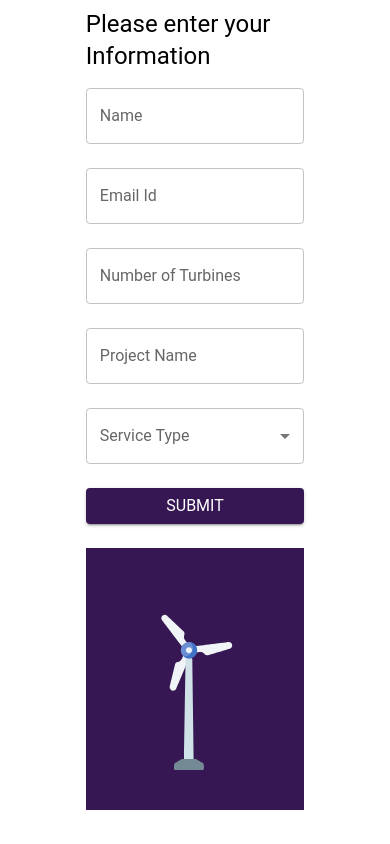
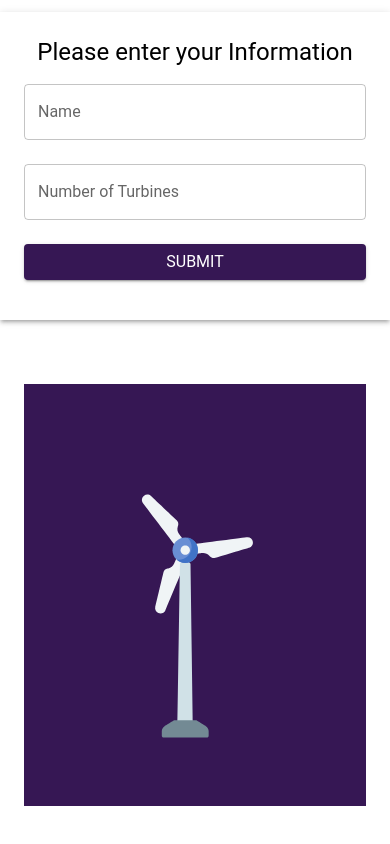
Before and after one commit to shashankanp/React-WindP_Project, a React (Create React App) app: page / in a window 390 px wide. Built offline with nearby package versions, Linux system fonts and the light colour scheme.

Commit message:
Working.Need to fix mobile resp and need to implement new idea

```diff
--- a/src/App.js
+++ b/src/App.js
@@ -6,6 +6,7 @@ const theme = createTheme({
   palette: {
     primary: {
       main: "#361754",
+      lighter: "#361754BF",
     },
     secondary: {
       main: "#fbcc34",
--- a/src/components/Form.jsx
+++ b/src/components/Form.jsx
@@ -1,55 +1,66 @@
-import React from "react";
+import React, { useState } from "react";
 import {
   Box,
   Stack,
   Typography,
   Button,
+  TextField,
   Container,
-  Input,
-  TextField,
 } from "@mui/material";
 import { useForm } from "react-hook-form";
-import InputLabel from "@mui/material/InputLabel";
-import MenuItem from "@mui/material/MenuItem";
-import FormControl from "@mui/material/FormControl";
-import Select from "@mui/material/Select";
 import Windmill from "../animations/windmill.json";
-
 import { Player } from "@lottiefiles/react-lottie-player";
+import axios from "axios";
 
 const Form = () => {
   const {
     register,
     handleSubmit,
-    watch,
+    trigger,
     formState: { errors },
   } = useForm();
 
-  const onSubmit = (data) => console.log(data);
+  const [statusMessage, setStatusMessage] = useState("");
+  const [submissionMessage, setSubmissionMessage] = useState("");
 
-  const [service, setService] = React.useState("");
+  const [speed, setSpeed] = useState(2);
 
-  const handleChange = (event) => {
-    setService(event.target.value);
+  const onSubmit = async (data) => {
+    try {
+      setSpeed(5);
+      const response = await axios.post(
+        "https://europe-west1-octue-amy.cloudfunctions.net/frontend-developer-case-study",
+        {
+          message: data,
+        }
+      );
+      console.log("Succesful: ", response.data);
+      setSpeed(2);
+    } catch (error) {
+      console.error("Error submitting form:", error);
+    }
   };
-
   return (
+    <Container>
       <Stack
-      direction={{ xs: "column", md: "row" }}
-      gap={1}
+        direction={{ xs: "column", sm: "column", md: "row" }}
+        gap={4}
         height="95vh"
-      width="70vw"
-      mx="auto"
+        width="100%"
         alignItems="center"
         justifyContent="center"
+        spacing={4}
+        flex={1}
       >
         <Box
           sx={{
-          width: "80%",
-          height: "80%",
+            width: { xs: "100%", md: "40%" },
+            padding: 3,
+            boxShadow: 3,
+            backgroundColor: "background.default",
           }}
         >
-        <Typography variant="h5" pb={2}>
+          <Typography variant="h5" pb={2} textAlign="center">
             Please enter your Information
           </Typography>
           <form onSubmit={handleSubmit(onSubmit)}>
@@ -60,112 +71,46 @@ const Form = () => {
                 </Typography>
               )}
               <TextField
+                fullWidth
                 id="name"
                 label="Name"
                 variant="outlined"
                 placeholder="John Doe"
-              {...register(
-                "name",
-                {
+                {...register("name", {
                   required: "Name is Required",
-                  maxLength: 20,
+                  maxLength: { value: 20, message: "Max length is 20" },
+                  pattern: {
+                    value: /^[A-Za-z\s]+$/i,
+                    message: "Only letters are allowed",
                   },
-                { pattern: /^[A-Za-z\s]+$/i }
-              )}
+                })}
+                onBlur={() => trigger("name")}
               />
-            {errors.email?.message && (
-              <Typography variant="body1" sx={{ color: "red" }}>
-                {errors.email?.message}
-              </Typography>
-            )}
-            <TextField
-              id="email"
-              label="Email Id"
-              variant="outlined"
-              placeholder="john@gmail.com"
-              {...register(
-                "email",
-                {
-                  required: " Email ID is Required",
-                  maxLength: 35,
-                },
-                { pattern: /^[a-zA-Z0-9._%+-]+@[a-zA-Z0-9.-]+\.[a-zA-Z]{2,}$/i }
-              )}
-            />
+
               {errors.no_turbines?.message && (
                 <Typography variant="body1" sx={{ color: "red" }}>
                   {errors.no_turbines?.message}
                 </Typography>
               )}
               <TextField
+                fullWidth
                 id="no_turbine"
                 label="Number of Turbines"
                 variant="outlined"
                 placeholder="Ex: 100"
-              {...register(
-                "no_turbines",
-                {
+                {...register("no_turbines", {
                   required: "A Number is Required",
-                  maxLength: 5,
-                  minLenght: 1,
+                  maxLength: { value: 5, message: "Max length is 5" },
+                  minLength: { value: 1, message: "Min length is 1" },
+                  pattern: {
+                    value: /^\d+$/,
+                    message: "Only numbers are allowed",
                   },
-                { pattern: /^\d+$/ }
-              )}
+                })}
+                onBlur={() => trigger("no_turbines")}
               />
-            {errors.project_name?.message && (
-              <Typography variant="body1" sx={{ color: "red" }}>
-                {errors.project_name?.message}
-              </Typography>
-            )}
-            <TextField
-              id="project_name"
-              label="Project Name"
-              variant="outlined"
-              placeholder="Ex: Turbine Tickle Fields,Whimsy Winds "
-              {...register(
-                "project_name",
-                {
-                  required: "Project Name is Required",
-                  maxLength: 30,
-                },
-                { pattern: /^[A-Za-z0-9\s]+$/i }
-              )}
-            />
-            <Box sx={{ minWidth: 120 }}>
-              <FormControl fullWidth>
-                {errors.service?.message && (
-                  <Typography variant="body1" sx={{ color: "red" }}>
-                    {errors.service?.message}
-                  </Typography>
-                )}
-                <InputLabel id="service">Service Type</InputLabel>
-                <Select
-                  labelId="service"
-                  id="service"
-                  value={service}
-                  label="Service Type"
-                  onChange={handleChange}
-                  {...register("service", {
-                    required: "Service Type is Required",
-                  })}
-                >
-                  <MenuItem value={"Site Prospecting"}>
-                    Site Prospecting
-                  </MenuItem>
-                  <MenuItem value={" Wind Measurements"}>
-                    Wind Measurements
-                  </MenuItem>
-                  <MenuItem value={"Energy Production Assessments"}>
-                    Energy Production Assessments
-                  </MenuItem>
-                  <MenuItem value={"Design and Development Services"}>
-                    Design and Development Services
-                  </MenuItem>
-                </Select>
-              </FormControl>
-            </Box>
 
-            <Button variant="contained" type="submit">
+              <Button fullWidth variant="contained" type="submit">
                 <Typography variant="body1">Submit</Typography>
               </Button>
             </Stack>
@@ -173,8 +118,11 @@ const Form = () => {
         </Box>
         <Box
           sx={{
-          width: "80%",
-          height: "80%",
+            width: { xs: "100%", md: "40%" },
+            height: { xs: "50vh", md: "80%" },
+            display: "flex",
+            alignItems: "center",
+            justifyContent: "center",
             backgroundColor: "primary.main",
           }}
         >
@@ -183,11 +131,12 @@ const Form = () => {
             className="player"
             loop
             autoplay
-          speed={2}
-          style={{ alignItems: "center", justifyContent: "center" }}
-        />{" "}
+            speed={speed}
+            style={{ width: "100%", height: "auto" }}
+          />
         </Box>
       </Stack>
+    </Container>
   );
 };
 
```
Lines whose indentation alone changed are shown as unchanged.
